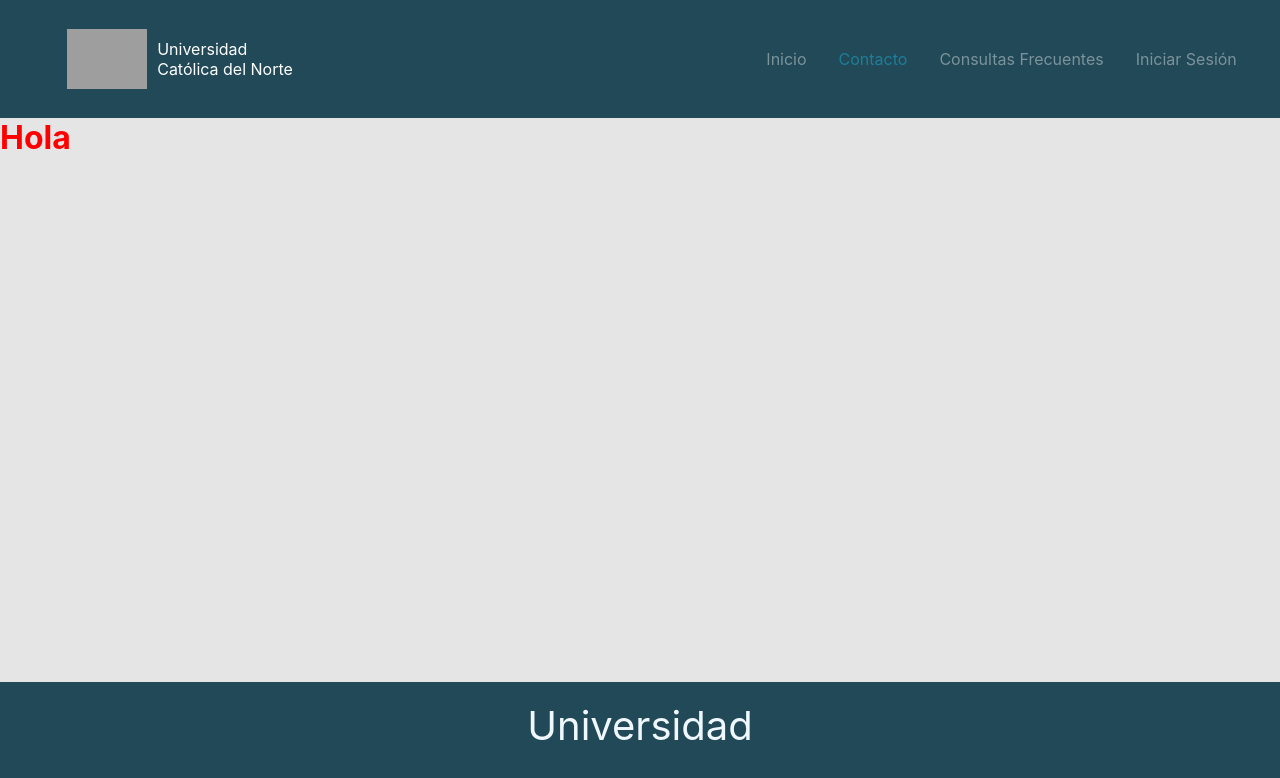
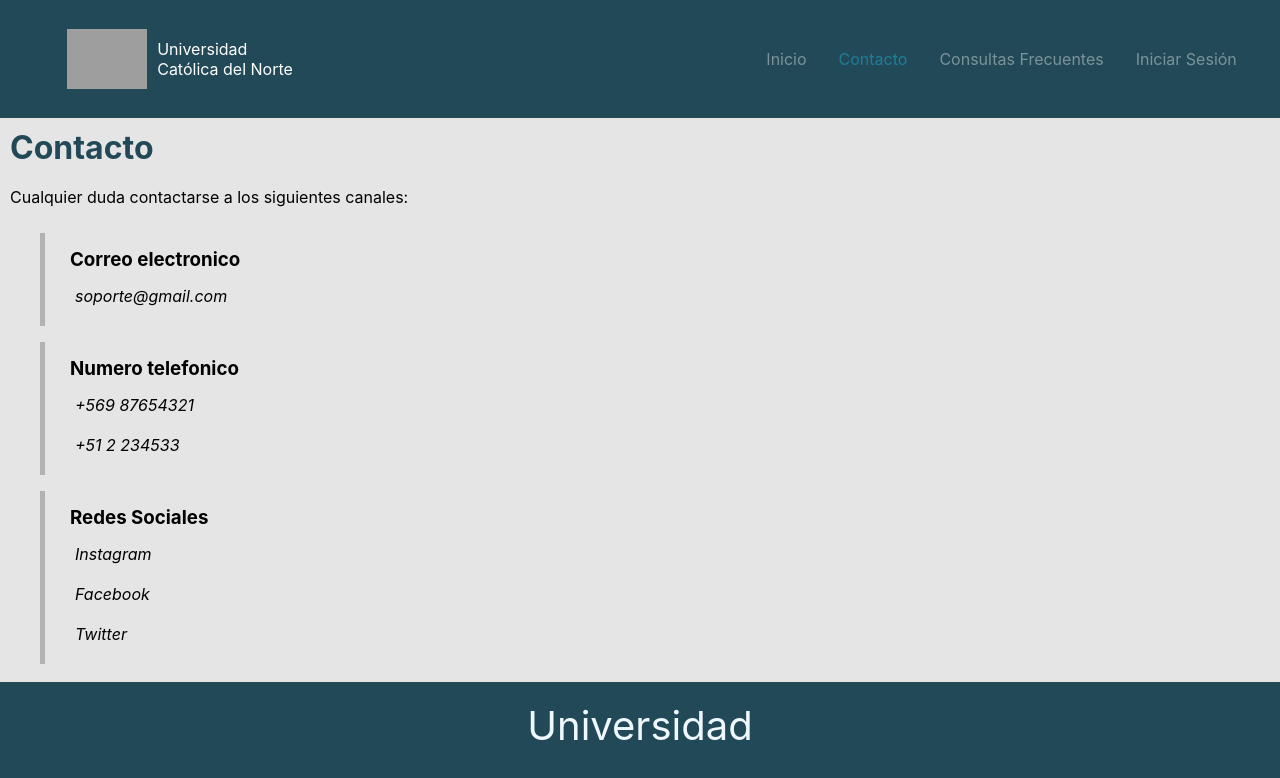
Before and after one commit to SouLKy/ProyectoSoftwareBasadoEnPlataforma, a React (Create React App) app in the folder client/: page /Contact in a window 1280 px wide. Shown: the top 778 px of the page. Built offline with nearby package versions, Linux system fonts and the light colour scheme; grey boxes are pictures that could not be loaded.

Commit message:
page contact
pagina terminada, solo falta ingresar informacion real que se desplegara en la pagina

```diff
--- a/client/src/pages/Contact/index.jsx
+++ b/client/src/pages/Contact/index.jsx
@@ -1,10 +1,31 @@
 import React from "react";
-import { Tutorial } from "./styles";
+import { Title,Post,Text1,Text2,Subtitle } from "./styles";
+
 
 const Contact = () =>{
+
+    const listContact = ['soporte@gmail.com','+569 87654321','+51 2 234533']
+
     return (
         <>
-            <Tutorial>Hola</Tutorial>
+            <Title>Contacto</Title>
+            <Text1>Cualquier duda contactarse a los siguientes canales:</Text1>
+            <Post>
+                <Subtitle>Correo electronico</Subtitle>
+                <Text2>{listContact[0]}</Text2>
+            </Post>
+            <Post>
+                <Subtitle>Numero telefonico</Subtitle>
+                <Text2>{listContact[1]}</Text2>
+                <Text2>{listContact[2]}</Text2>
+            </Post>
+            <Post>
+                <Subtitle>Redes Sociales</Subtitle>
+                <Text2>Instagram</Text2>
+                <Text2>Facebook</Text2>
+                <Text2>Twitter</Text2>
+            </Post>
+
         </>
     )
 }
--- a/client/src/pages/Contact/styles.jsx
+++ b/client/src/pages/Contact/styles.jsx
@@ -1,5 +1,35 @@
 import styled from "styled-components";
 
-export const Tutorial = styled.h1`
-    color:red;
+
+
+export const Title = styled.h1`
+    color:#224957;
+    padding:10px;
+    margin:auto;
 `;
+
+export const Subtitle = styled.h3`
+    padding:5px;
+`;
+
+export const Text1 = styled.p`
+    padding:10px;
+    margin:auto;
+`;
+
+export const Text2 = styled.p`
+    padding:10px;
+    margin:auto;
+    font-style:italic;
+`;
+
+export const Post = styled.div`
+    padding: 10px 20px;
+    margin: 0 0 20px;
+    border-left: 5px solid #b2b2b2;
+    display: block;
+    margin-block-start: 1em;
+    margin-block-end: 1em;
+    margin-inline-start: 40px;
+    margin-inline-end: 40px;
+`;
```
